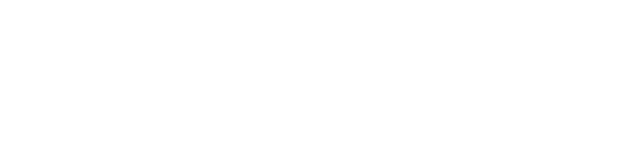
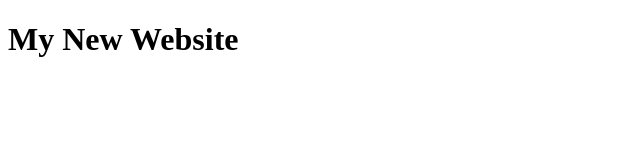
Before and after one commit to jkimys2/Mini-Project-1, a plain HTML site: page mini-project-1.html in a window 1280 px wide. Shown: the whole page, without its empty margins (0-640 px from the left). Drawn offline with Linux system fonts and the light colour scheme.

Commit message:
third commit

```diff
--- a/mini-project-1.html
+++ b/mini-project-1.html
@@ -5,7 +5,12 @@
     <meta name="viewport" content="width=device-width, initial-scale=1.0">
     <title>Document</title>
 </head>
+
 <body>
+    <header>
+        <h1>My New Website</h1>
+    </header>
 
+    <section></section>
 </body>
 </html>
```
